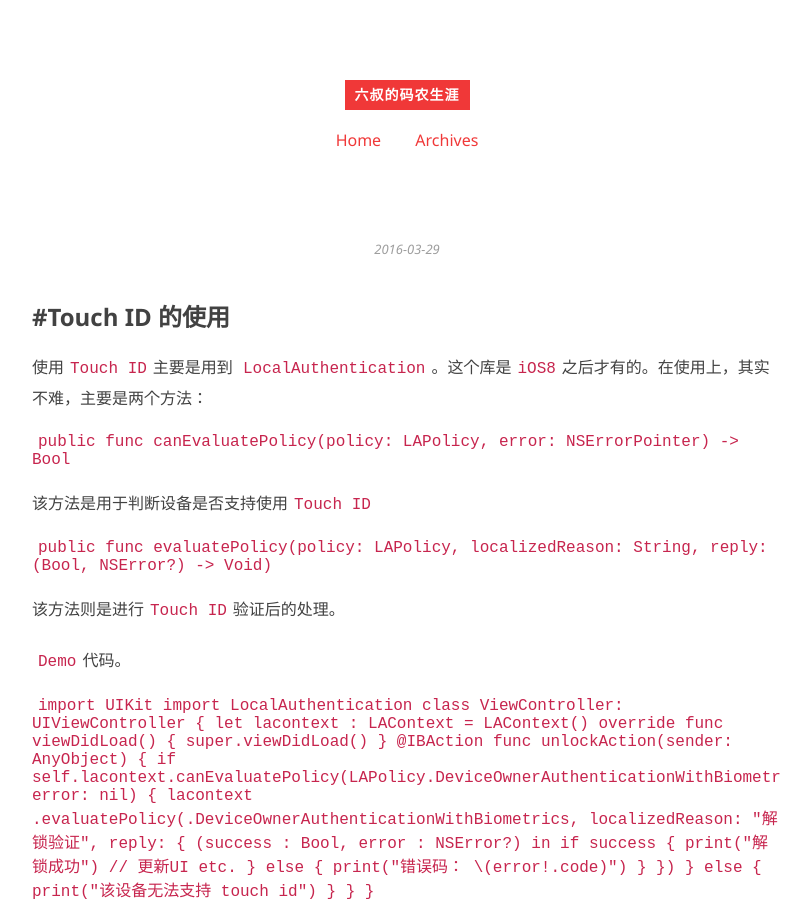
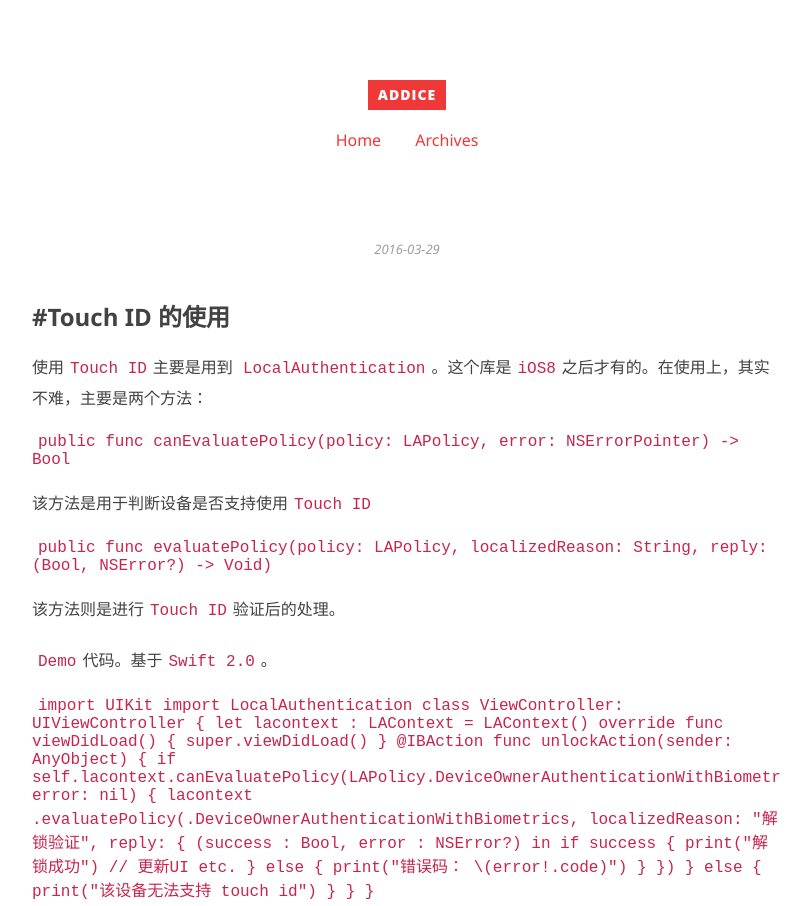
Before and after one commit to AddIcechan/addicechan.github.io, a plain HTML site: page index.html in a window 1280 px wide. Shown: the top 906 px of the page, without its empty margins (233-1044 px from the left). Drawn offline with Linux system fonts and the light colour scheme.

Commit message:
Site updated: 2017-01-29 15:08:54

```diff
--- a/index.html
+++ b/index.html
@@ -3,7 +3,7 @@
 <head>
   <meta charset="utf-8">
 
-  <title>六叔的码农生涯</title>
+  <title>AddIce</title>
 
 
   <meta name="author" content="六叔">
@@ -21,14 +21,14 @@
 
 
 
-  <meta property="og:site_name" content="六叔的码农生涯"/>
+  <meta property="og:site_name" content="AddIce"/>
 
 
   <meta property="og:image" content="/favicon.ico"/>
 
 
   <link href="/favicon.ico" rel="icon">
-  <link rel="alternate" href="/atom.xml" title="六叔的码农生涯" type="application/atom+xml">
+  <link rel="alternate" href="/atom.xml" title="AddIce" type="application/atom+xml">
   <link rel="stylesheet" href="/css/style.css" media="screen" type="text/css">
 </head>
 
@@ -40,7 +40,7 @@
     <header>
   <div class="site-branding">
     <h1 class="site-title">
-      <a href="/">六叔的码农生涯</a>
+      <a href="/">AddIce</a>
     </h1>
     <p class="site-description"></p>
   </div>
@@ -86,7 +86,7 @@
 </code></pre><p>该方法是用于判断设备是否支持使用<code>Touch ID</code></p>
 <pre><code>public func evaluatePolicy(policy: LAPolicy, localizedReason: String, reply: (Bool, NSError?) -&gt; Void)
 </code></pre><p>该方法则是进行<code>Touch ID</code>验证后的处理。</p>
-<p><code>Demo</code>代码。</p>
+<p><code>Demo</code>代码。基于<code>Swift 2.0</code>。</p>
 <pre><code>import UIKit
 import LocalAuthentication
 
```
Also changed, not shown: 2016/03/29/touch_id_的使用/index.html (+5 -5 lines), archives/2016/03/index.html (+4 -4 lines), archives/2016/index.html (+4 -4 lines), archives/index.html (+4 -4 lines).
